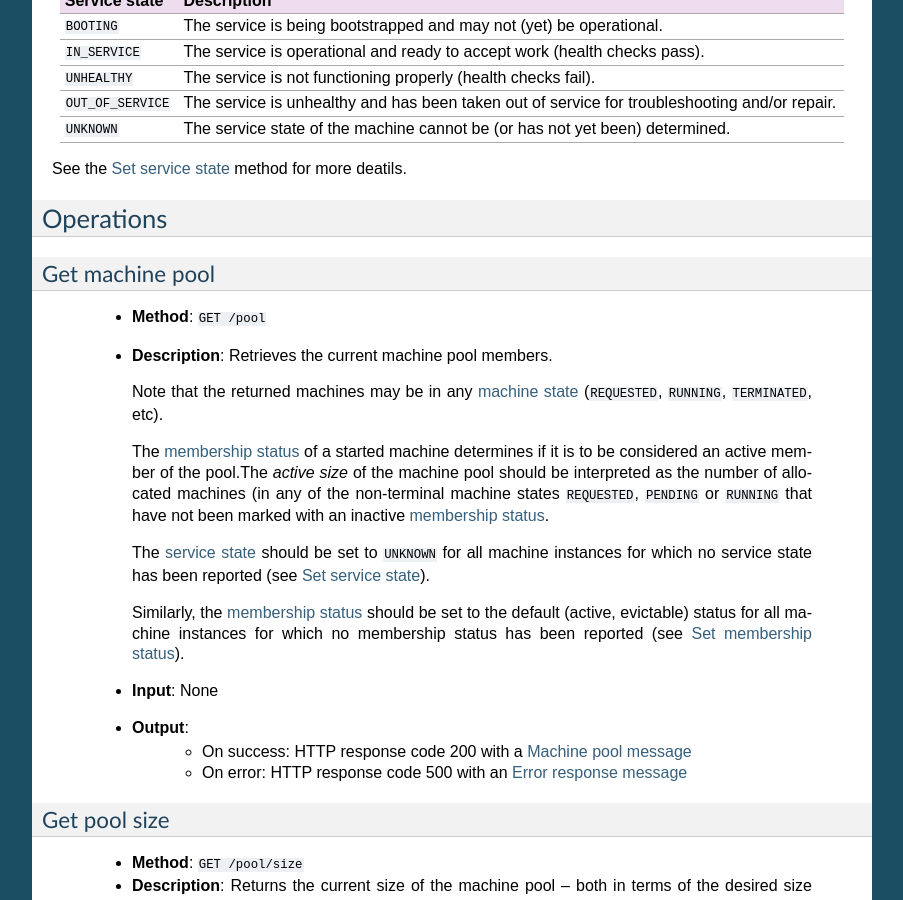
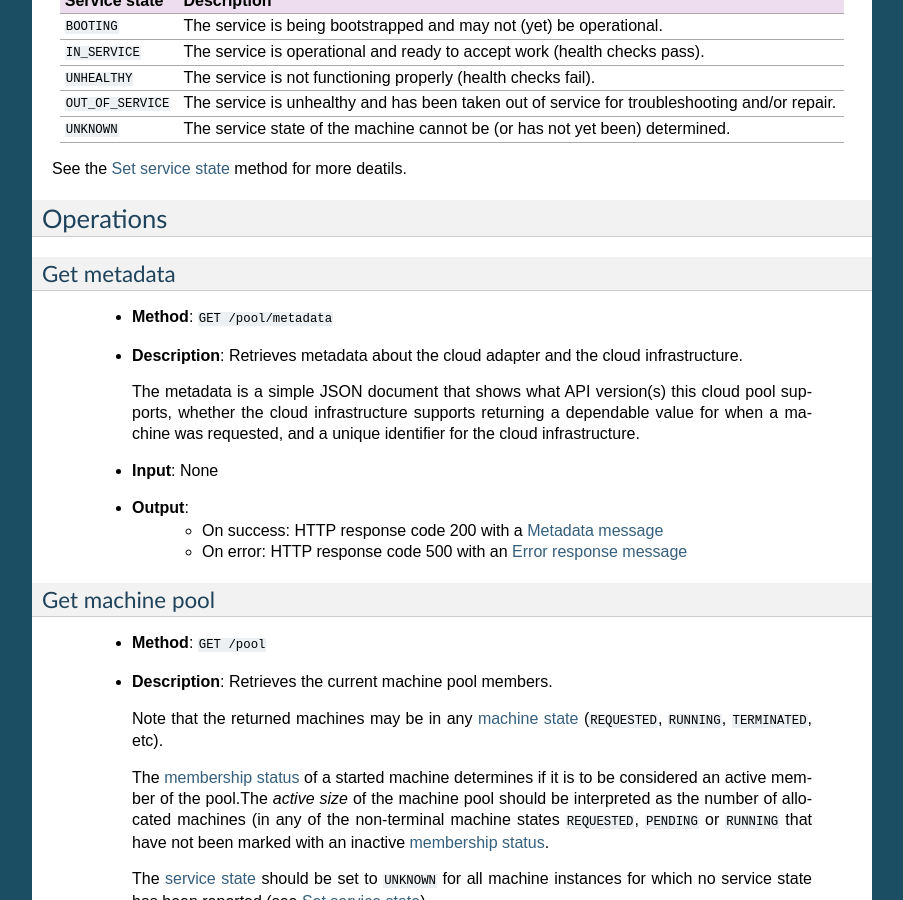
Before and after one commit to elastisys/cloudpool.restapi, a Sphinx documentation site: the page built from docs/api.rst, in a window 1280 px wide and 900 px high, scrolled down 2366 px. Shown: the whole window, without its empty margins (198-1101 px from the left). Built offline with Sphinx 7.4.7, drawn with Linux system fonts in a browser that asks for light colours; some of the changed text lies outside the part shown.

Commit message:
Documented metadata operation and response

```diff
--- a/docs/api.rst
+++ b/docs/api.rst
@@ -1,12 +1,12 @@
-.. elastisys:scale cloud pool REST API documentation master file, created by
+.. elastisys cloud pool REST API documentation master file, created by
    sphinx-quickstart on Thu Jan 30 14:51:57 2014.
    You can adapt this file completely to your liking, but it should at least
    contain the root `toctree` directive.
 
-elastisys:scale cloud pool REST API
-===================================
+elastisys cloud pool REST API
+=============================
 
-All `elastisys:scale <http://elastisys.com/scale>`_ cloud pool endpoints
+All `elastisys <http://elastisys.com/>`_ cloud pool endpoints
 are required to publish the REST API described below.
 
 The primary purpose of the cloud pool API is to serve as a bridge
@@ -181,6 +181,24 @@
 Operations
 ----------
 
+.. _get_metadata:
+
+Get metadata
+************
+
+ - **Method**: ``GET /pool/metadata``
+ - **Description**: Retrieves metadata about the cloud adapter and the cloud
+   infrastructure.
+
+   The metadata is a simple JSON document that shows what API version(s) this
+   cloud pool supports, whether the cloud infrastructure supports returning
+   a dependable value for when a machine was requested, and a unique identifier
+   for the cloud infrastructure.
+
+ - **Input**: None
+ - **Output**:
+      - On success: HTTP response code 200 with a :ref:`metadata_message`
+      - On error: HTTP response code 500 with an :ref:`error_response_message`
 
 .. _get_machine_pool:
 
@@ -370,6 +388,36 @@
 
 Messages
 --------
+
+.. _metadata_message:
+
+Metadata message
+****************
+
++--------------+-----------------------------------------------------------+
+| Description  | A message used to disclose metadata about the cloud pool  |
+|              | and the cloud infrastructure it manages.                  |
++--------------+-----------------------------------------------------------+
+
+The metadata message has the following schema: ::
+
+    {
+      "supportedApiVersions": [<version strings>],
+      "cloudSupportsRequesttime": <boolean>,
+      "poolIdentifier": <string>
+    }
+
+The version strings all follow this regular expression: ::
+
+    \d+(.\d+)?
+
+Sample document: ::
+
+    {
+      "supportedApiVersions": ["1", "2.0", "3.14"],
+      "poolIdentifier": "AWS_EC2",
+      "cloudSupportsRequesttime": false
+    }
 
 .. _set_desired_size_message:
 
```
